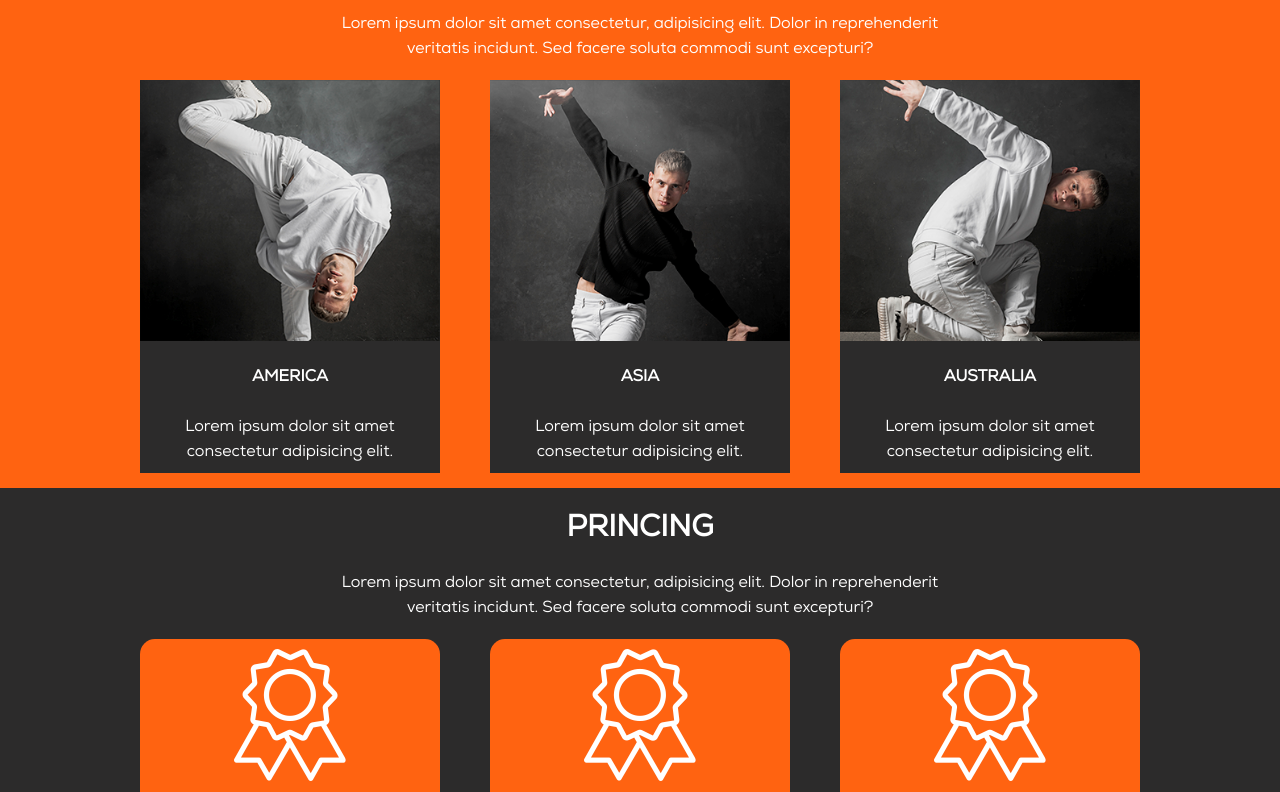
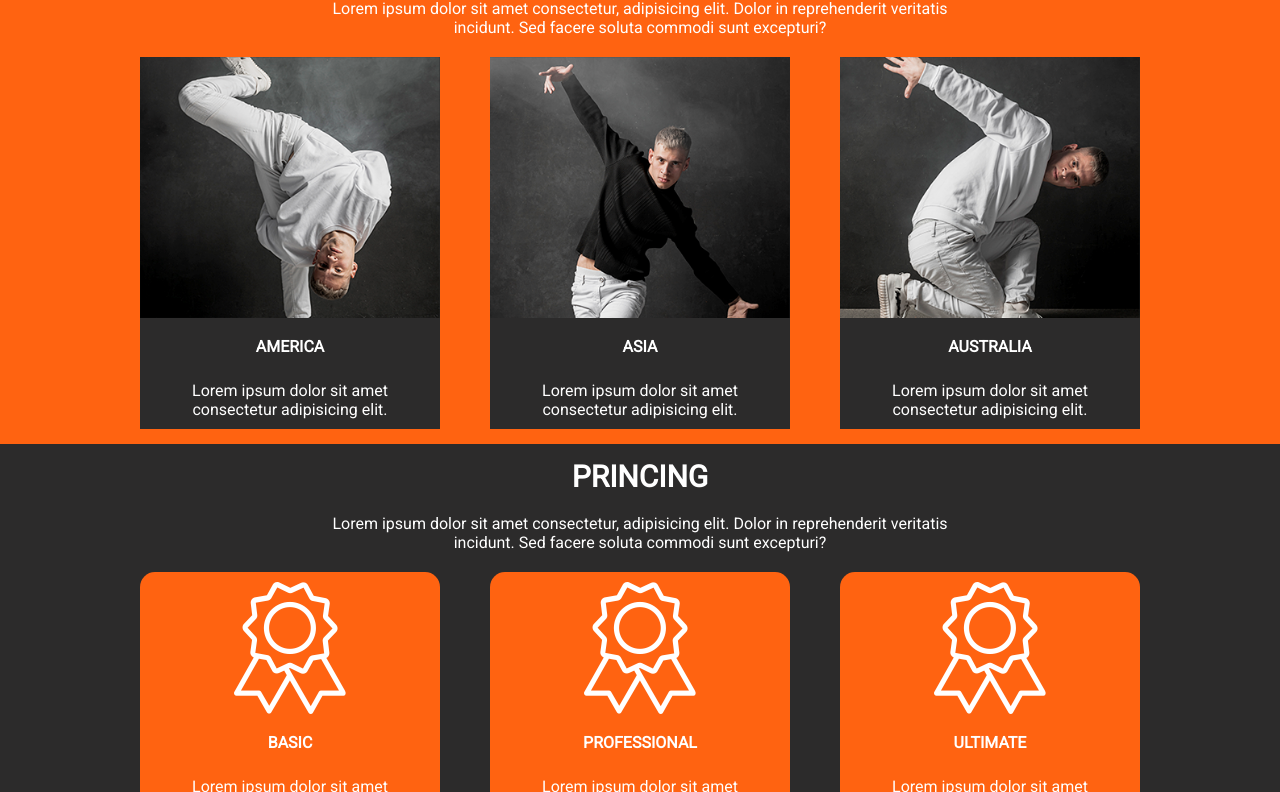
Before and after one commit to LoureiroLemos/DWI-aula04, a plain HTML site: page index.html in a window 1280 px wide. Shown: the part 682-1474 px from the top of the page. Drawn offline with Linux system fonts and the light colour scheme.

Commit message:
correção fonte

```diff
--- a/css/style.css
+++ b/css/style.css
@@ -1,8 +1,4 @@
 @import url("https://fonts.googleapis.com/css2?family=Roboto&display=swap");
-@font-face {
-  font-family: Nexa;
-  src: url(../fonts/Nexa-Trial-Book.ttf);
-}
 
 * {
   margin: 0;
@@ -11,7 +7,7 @@
   --cor--primaria: #ff6311;
   --cor--secundaria: #2c2b2b;
   --espacamento: 0px 25px;
-  font-family: "Nexa", "Roboto", sans-serif;
+  font-family: "Roboto", sans-serif;
   font-size: 16px;
 }
 
```
Also changed, not shown: fonts/Nexa-Trial-Book.ttf (deleted).
